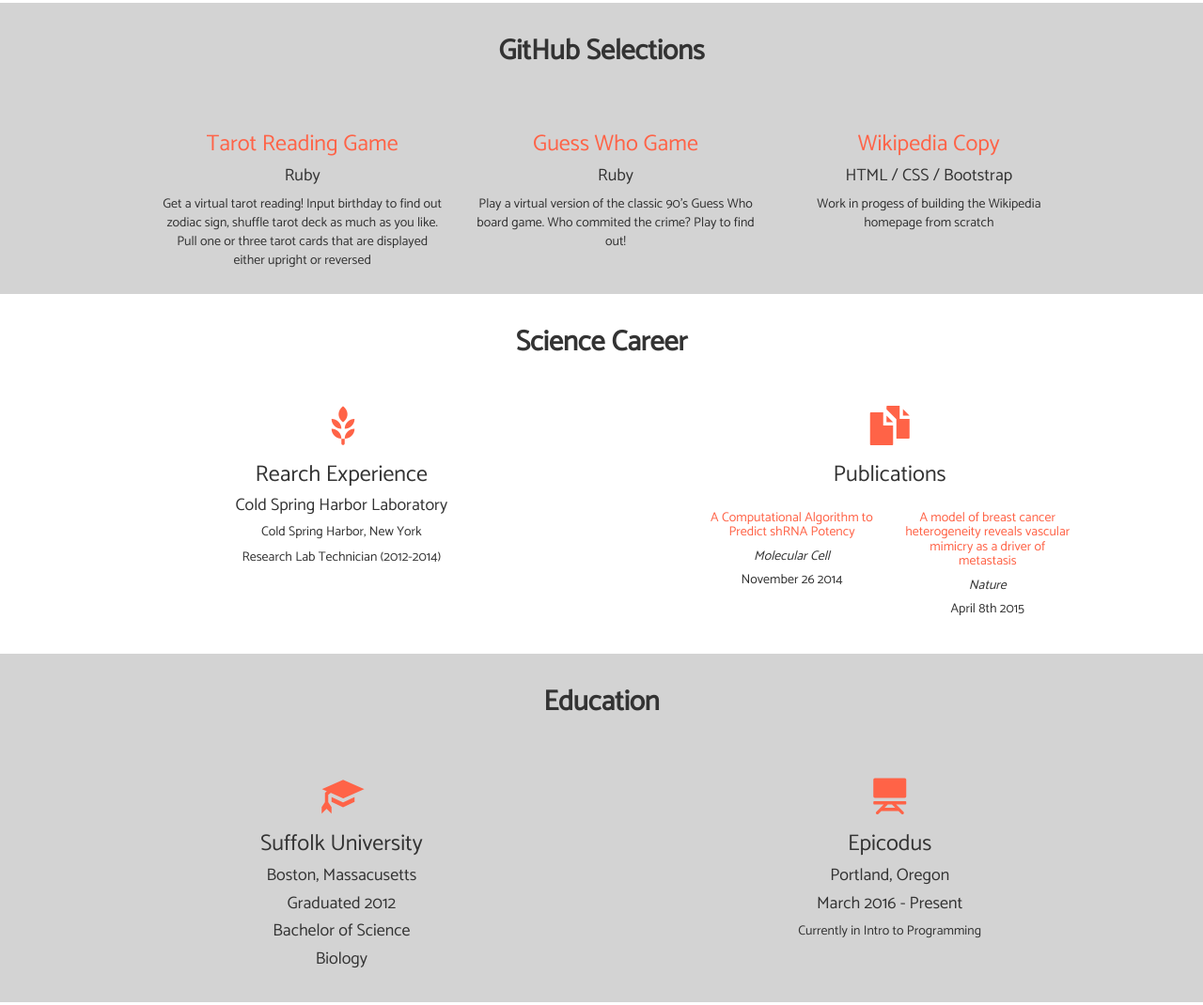
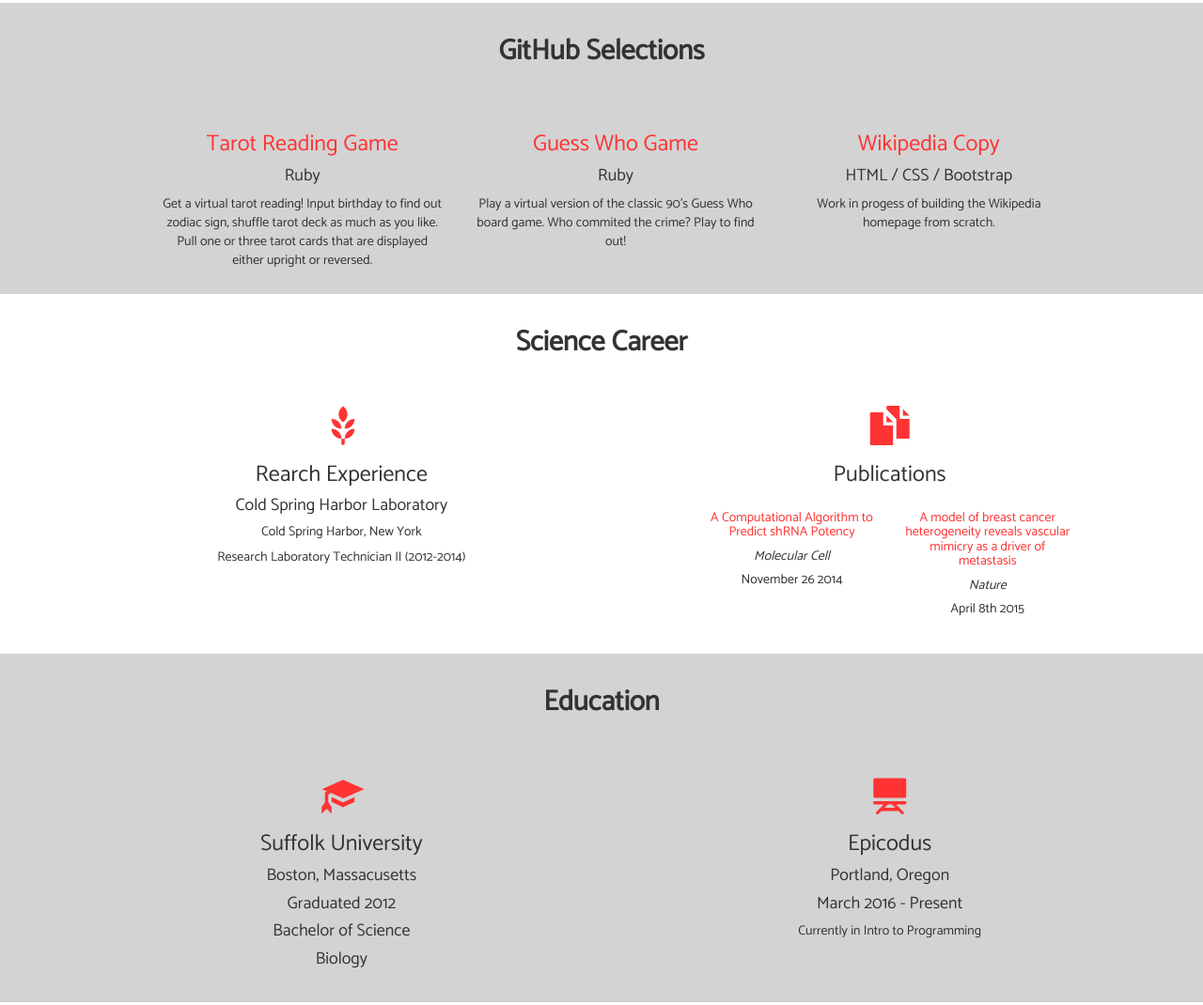
Before and after one commit to AshleyRayMaceli/portfolio, a plain HTML site: page index.html in a window 1280 px wide. Shown: the part 808-1878 px from the top of the page at 94% size. Drawn offline with nearby package versions, Linux system fonts and the light colour scheme; files whose address does not match are found by name.

Commit message:
Indentations fixed

```diff
--- a/css/styles.css
+++ b/css/styles.css
@@ -14,7 +14,7 @@ body {
 }
 
 a {
-  color: #FF6347;
+  color: #FF3333;
 }
 
 a:hover {
@@ -94,7 +94,7 @@ a:hover {
   font-size: 3em;
   display: block;
   text-align: center;
-  color: #FF6347;
+  color: #FF3333;
 }
 
 .bottom-text {
--- a/index.html
+++ b/index.html
@@ -33,7 +33,7 @@
   <div class="container-fluid">
     <div class="jumbotron">
       <h1>Ashley Ray Maceli</h1>
-        <p><a class="btn btn-danger" href="mailto:ashley.maceli@gmail.com" target="blank">E-MAIL</a><a class="btn btn-info" href="https://twitter.com/ASHLEYYYRAY" target="blank">TWITTER</a></p>
+        <p><a class="btn btn-danger" href="mailto:ashley.maceli@gmail.com" target="blank">Send an E-Mail</a><a class="btn btn-info" href="https://twitter.com/ASHLEYYYRAY" target="blank">Follow Me on Twitter</a></p>
     </div>
   </div>
 
@@ -44,7 +44,6 @@
         <h2><strong>About Me</strong></h2>
       </div>
         <img class="images" src="img/fox.jpeg" alt="A picture of a fox"></img>
-
       <div class="about-me-text">
         <div class="row">
           <div class="col-md-6">
@@ -82,7 +81,7 @@
           <div class="col-md-4">
             <h3><a href="https://github.com/AshleyRayMaceli/RampUpRuby/blob/master/Week8_Tarot_Reading.rb" target="blank">Tarot Reading Game</a></h3>
             <h4>Ruby</h4>
-        <p>Get a virtual tarot reading! Input birthday to find out zodiac sign, shuffle tarot deck as much as you like. Pull one or three tarot cards that are displayed either upright or reversed</p>
+            <p>Get a virtual tarot reading! Input birthday to find out zodiac sign, shuffle tarot deck as much as you like. Pull one or three tarot cards that are displayed either upright or reversed.</p>
           </div>
           <div class="col-md-4">
             <h3><a href="https://github.com/AshleyRayMaceli/RampUpRuby/blob/master/Week5_GuessWho.rb" target="blank">Guess Who Game</a></h3>
@@ -92,7 +91,7 @@
           <div class="col-md-4">
             <h3><a href="https://github.com/AshleyRayMaceli/wiki" target="blank">Wikipedia Copy</a></h3>
             <h4>HTML / CSS / Bootstrap</h4>
-        <p>Work in progess of building the Wikipedia homepage from scratch</p>
+            <p>Work in progess of building the Wikipedia homepage from scratch.</p>
           </div>
         </div>
       </div>
@@ -113,7 +112,7 @@
               <h3>Rearch Experience</h3>
               <h4>Cold Spring Harbor Laboratory</h4>
               <h5>Cold Spring Harbor, New York</h5>
-        <p>Research Lab Technician (2012-2014)</p>
+              <p>Research Laboratory Technician II (2012-2014)</p>
             </div>
             <div class="col-md-2">
             </div>
```
Also changed, not shown: 2 other files. Lines whose indentation alone changed are shown as unchanged.
